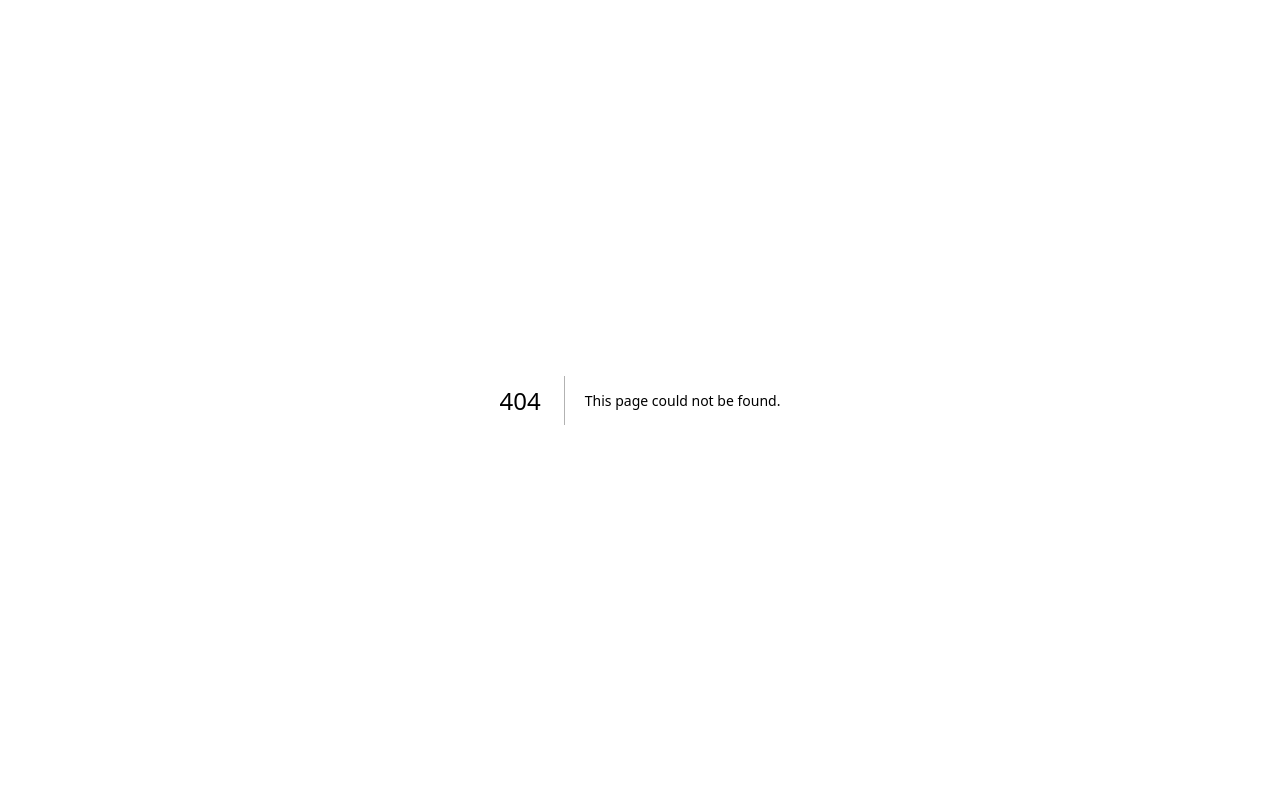
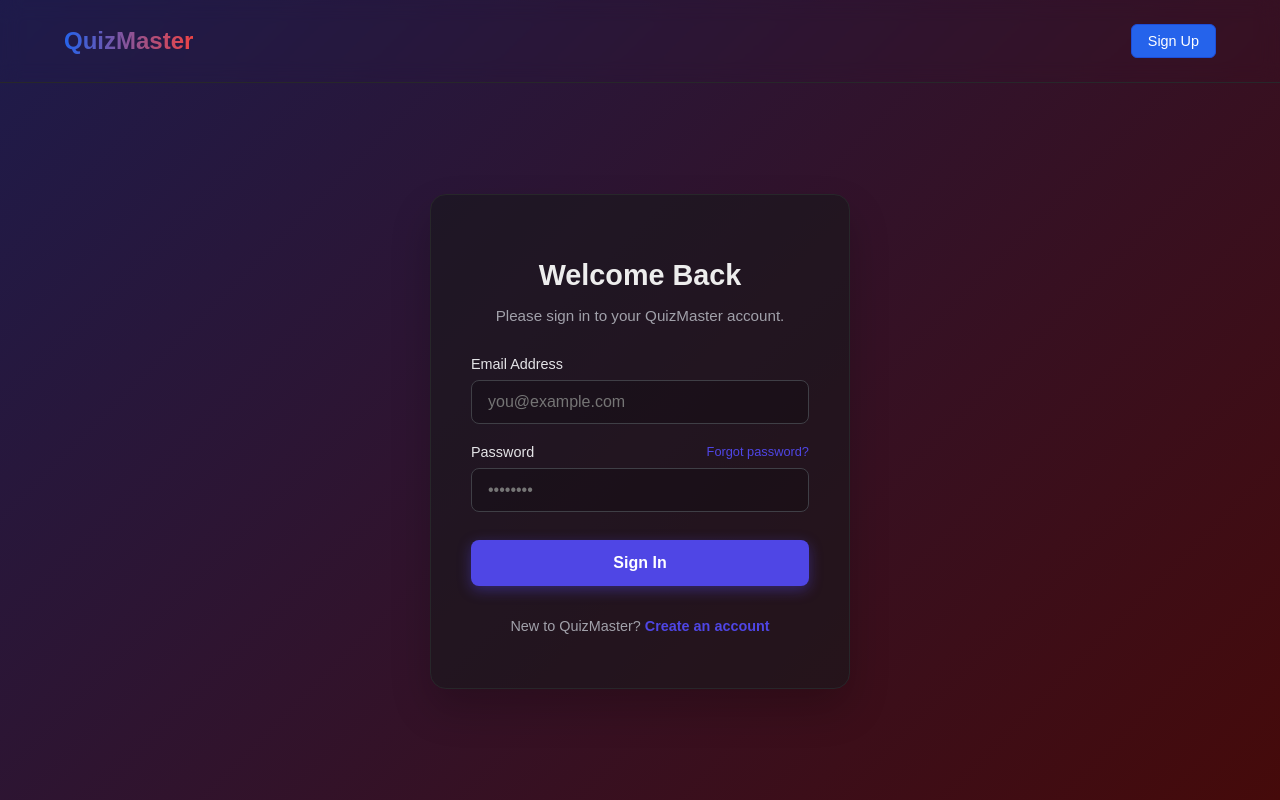
Before and after one commit to sanjanapanji/OnlineQuizSystem, a Next.js app in the folder frontend/: page /login in a window 1280 px wide. Before the commit this address had no page. Built offline with nearby package versions, Linux system fonts and the light colour scheme.

Commit message:
Step 8: Build Next.js Login Page with red/blue gradient

```diff
--- /dev/null
+++ b/frontend/app/login/page.js
@@ -0,0 +1,125 @@
+"use client";
+
+import { useState } from 'react';
+import Link from 'next/link';
+import { useRouter } from 'next/navigation';
+import styles from './page.module.css';
+
+export default function Login() {
+  const router = useRouter();
+  const [formData, setFormData] = useState({
+    email: '',
+    password: '',
+  });
+  const [loading, setLoading] = useState(false);
+  const [error, setError] = useState(null);
+
+  const handleChange = (e) => {
+    const { name, value } = e.target;
+    setFormData((prev) => ({ ...prev, [name]: value }));
+  };
+
+  const handleSubmit = async (e) => {
+    e.preventDefault();
+    setLoading(true);
+    setError(null);
+
+    try {
+      const apiUrl = process.env.NEXT_PUBLIC_API_URL || "https://online-quiz-backend-mp09.onrender.com";
+      const response = await fetch(`${apiUrl}/api/auth/login`, {
+        method: 'POST',
+        headers: {
+          'Content-Type': 'application/json',
+        },
+        body: JSON.stringify(formData),
+      });
+
+      if (!response.ok) {
+        const errorData = await response.json();
+        throw new Error(errorData.detail || 'Login failed');
+      }
+
+      const data = await response.json();
+
+      // Store JWT token
+      if (typeof window !== 'undefined') {
+        localStorage.setItem('token', data.access_token);
+        localStorage.setItem('user', JSON.stringify(data.user));
+      }
+
+      // Redirect to dashboard (will be built in the next step)
+      router.push('/');
+    } catch (err) {
+      setError(err.message);
+    } finally {
+      setLoading(false);
+    }
+  };
+
+  return (
+    <div className={styles.container}>
+      <nav className={styles.navbar}>
+        <Link href="/" className={styles.logo}>QuizMaster</Link>
+        <div className={styles.navLinks}>
+          <Link href="/register" className={styles.outlineBtn}>Sign Up</Link>
+        </div>
+      </nav>
+
+      <main className={styles.main}>
+        <div className={styles.authWrapper}>
+          <div className={styles.authCard}>
+            <div className={styles.cardHeader}>
+              <h2>Welcome Back</h2>
+              <p>Please sign in to your QuizMaster account.</p>
+            </div>
+
+            {error && <div className={styles.errorMessage}>{error}</div>}
+
+            <form onSubmit={handleSubmit} className={styles.form}>
+              <div className={styles.formGroup}>
+                <label htmlFor="email">Email Address</label>
+                <input
+                  type="email"
+                  id="email"
+                  name="email"
+                  value={formData.email}
+                  onChange={handleChange}
+                  placeholder="you@example.com"
+                  required
+                />
+              </div>
+
+              <div className={styles.formGroup}>
+                <div className={styles.labelWrapper}>
+                  <label htmlFor="password">Password</label>
+                  <Link href="/forgot-password" className={styles.forgotLink}>Forgot password?</Link>
+                </div>
+                <input
+                  type="password"
+                  id="password"
+                  name="password"
+                  value={formData.password}
+                  onChange={handleChange}
+                  placeholder="••••••••"
+                  required
+                />
+              </div>
+
+              <button
+                type="submit"
+                className={styles.submitBtn}
+                disabled={loading}
+              >
+                {loading ? 'Signing In...' : 'Sign In'}
+              </button>
+            </form>
+
+            <div className={styles.cardFooter}>
+              <p>New to QuizMaster? <Link href="/register">Create an account</Link></p>
+            </div>
+          </div>
+        </div>
+      </main>
+    </div>
+  );
+}
--- /dev/null
+++ b/frontend/app/login/page.module.css
@@ -0,0 +1,213 @@
+.container {
+  min-height: 100vh;
+  display: flex;
+  flex-direction: column;
+  position: relative;
+  overflow: hidden;
+  background: linear-gradient(135deg, #1e1b4b 0%, #450a0a 100%);
+  background-attachment: fixed;
+}
+
+.navbar {
+  display: flex;
+  justify-content: space-between;
+  align-items: center;
+  padding: 1.5rem 5%;
+  z-index: 10;
+  backdrop-filter: blur(10px);
+  border-bottom: 1px solid var(--border);
+}
+
+.logo {
+  font-size: 1.5rem;
+  font-weight: 800;
+  background: linear-gradient(to right, #2563eb, #ef4444);
+  -webkit-background-clip: text;
+  -webkit-text-fill-color: transparent;
+}
+
+.navLinks {
+  display: flex;
+  gap: 1rem;
+  align-items: center;
+}
+
+.outlineBtn {
+  padding: 0.5rem 1rem;
+  border-radius: 6px;
+  font-size: 0.9rem;
+  font-weight: 500;
+  transition: all 0.2s ease;
+  border: 1px solid transparent;
+  color: white;
+  background: #2563eb;
+  border: 1px solid #1d4ed8;
+}
+
+.outlineBtn:hover {
+  background: #1d4ed8;
+  transform: translateY(-1px);
+}
+
+.main {
+  flex: 1;
+  display: flex;
+  justify-content: center;
+  align-items: center;
+  padding: 2rem 5%;
+  z-index: 10;
+}
+
+.authWrapper {
+  width: 100%;
+  max-width: 420px;
+  animation: slideUp 0.5s ease-out forwards;
+}
+
+.authCard {
+  background: var(--card-bg);
+  border: 1px solid var(--border);
+  border-radius: 16px;
+  padding: 2.5rem;
+  backdrop-filter: blur(16px);
+  box-shadow: 0 20px 40px rgba(0, 0, 0, 0.2);
+}
+
+.cardHeader {
+  text-align: center;
+  margin-bottom: 2rem;
+}
+
+.cardHeader h2 {
+  font-size: 1.8rem;
+  font-weight: 700;
+  margin-bottom: 0.5rem;
+  color: var(--foreground);
+}
+
+.cardHeader p {
+  color: #a1a1aa;
+  font-size: 0.95rem;
+}
+
+.form {
+  display: flex;
+  flex-direction: column;
+  gap: 1.25rem;
+}
+
+.formGroup {
+  display: flex;
+  flex-direction: column;
+  gap: 0.5rem;
+}
+
+.labelWrapper {
+  display: flex;
+  justify-content: space-between;
+  align-items: center;
+}
+
+.formGroup label {
+  font-size: 0.9rem;
+  font-weight: 500;
+  color: #e4e4e7;
+}
+
+.forgotLink {
+  font-size: 0.8rem;
+  color: var(--primary);
+  text-decoration: none;
+}
+
+.forgotLink:hover {
+  text-decoration: underline;
+}
+
+.formGroup input {
+  padding: 0.75rem 1rem;
+  border-radius: 8px;
+  background: rgba(0, 0, 0, 0.2);
+  border: 1px solid #3f3f46;
+  color: white;
+  font-size: 1rem;
+  font-family: inherit;
+  transition: all 0.2s ease;
+}
+
+.formGroup input:focus {
+  outline: none;
+  border-color: var(--primary);
+  box-shadow: 0 0 0 2px rgba(79, 70, 229, 0.2);
+  background: rgba(0, 0, 0, 0.4);
+}
+
+.submitBtn {
+  margin-top: 0.5rem;
+  padding: 0.875rem;
+  border-radius: 8px;
+  background: var(--primary);
+  color: white;
+  font-size: 1rem;
+  font-weight: 600;
+  border: none;
+  cursor: pointer;
+  transition: all 0.2s ease;
+  box-shadow: 0 4px 14px rgba(79, 70, 229, 0.4);
+}
+
+.submitBtn:hover:not(:disabled) {
+  background: var(--primary-hover);
+  transform: translateY(-2px);
+  box-shadow: 0 6px 20px rgba(79, 70, 229, 0.6);
+}
+
+.submitBtn:disabled {
+  opacity: 0.7;
+  cursor: not-allowed;
+}
+
+.errorMessage {
+  background: rgba(239, 68, 68, 0.1);
+  border: 1px solid rgba(239, 68, 68, 0.2);
+  color: #ef4444;
+  padding: 0.75rem;
+  border-radius: 8px;
+  font-size: 0.9rem;
+  margin-bottom: 1.5rem;
+  text-align: center;
+}
+
+.cardFooter {
+  margin-top: 2rem;
+  text-align: center;
+  font-size: 0.9rem;
+  color: #a1a1aa;
+}
+
+.cardFooter a {
+  color: var(--primary);
+  font-weight: 600;
+  text-decoration: none;
+}
+
+.cardFooter a:hover {
+  text-decoration: underline;
+}
+
+@keyframes slideUp {
+  from {
+    opacity: 0;
+    transform: translateY(20px);
+  }
+  to {
+    opacity: 1;
+    transform: translateY(0);
+  }
+}
+
+@media (max-width: 480px) {
+  .authCard {
+    padding: 2rem 1.5rem;
+  }
+}
```
